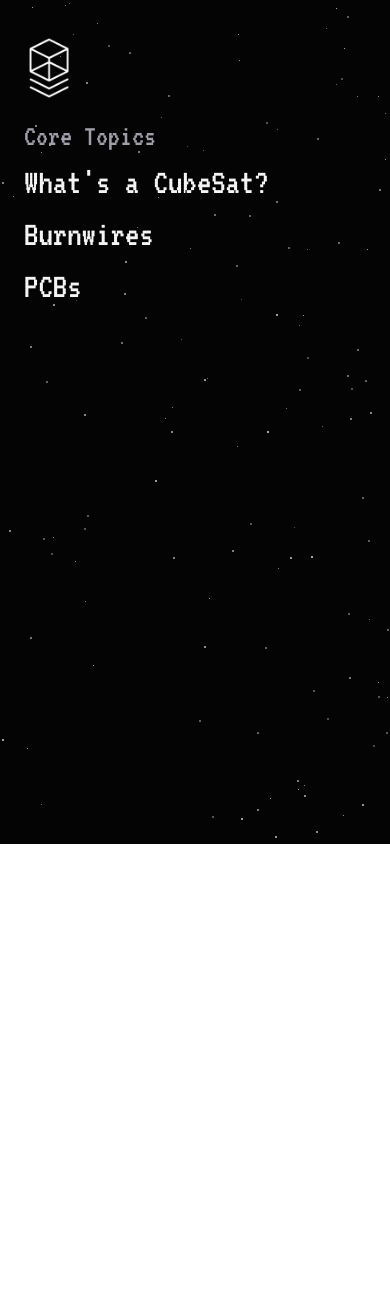
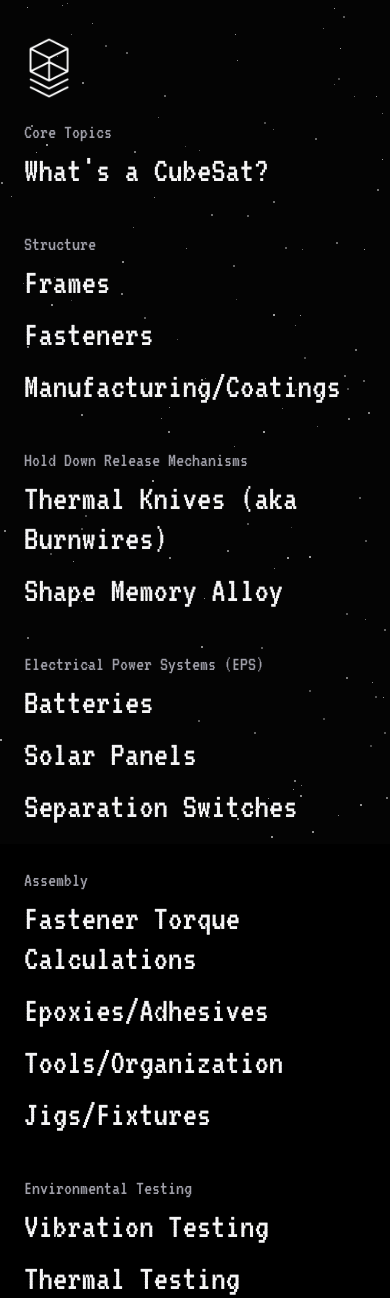
Before and after one commit to CubeSource/website-resources, a Next.js app in the folder resources/: page / in a window 390 px wide. Before the commit the page ends 844 px from the top, so only its background shows below. Built offline with nearby package versions, Linux system fonts and the light colour scheme.

Commit message:
added brett's list of categories

```diff
--- a/resources/app/page.tsx
+++ b/resources/app/page.tsx
@@ -19,7 +19,7 @@ export default function Home() {
   return (
     <div className="relative min-h-dvh bg-black text-zinc-200">
       <StarryBackground />
-      <div className="relative z-10 flex min-h-dvh items-start justify-center pt-8 px-6 sm:pt-16 md:px-10 md:pt-40">
+      <div className="relative z-10 flex min-h-dvh items-start justify-center pt-8 px-6 sm:pt-16 md:px-10 md:py-40">
         <div className="w-full max-w-3xl">
           <Image
             src="/Logo.png"
@@ -41,7 +41,7 @@ export default function Home() {
                 className="space-y-3 md:space-y-4 first:mt-0 mt-10"
               >
                 <h2
-                  className={`${vt323.className} text-3xl text-zinc-400 mt-4 mb-2`}
+                  className={`${vt323.className} text-xl text-zinc-400 mt-4 mb-1`}
                 >
                   {category.name}
                 </h2>
--- a/resources/data/categories.ts
+++ b/resources/data/categories.ts
@@ -19,17 +19,114 @@ export const categories: Category[] = [
           "Break down CubeSat bus architecture, standard form factors, and how power, thermal, and communications budgets map to missions.",
         route: "/docs/foundations",
       },
+    ],
+  },
+  {
+    name: "Structure",
+    items: [
       {
-        title: "Burnwires",
+        title: "Frames",
         description:
-          "Design and deploy release mechanisms, from nichrome selection to deployment sequencing and redundancy.",
-        route: "/docs/components",
+          "Explore structural frame selections, materials, and load paths for CubeSat primary structures.",
+        route: "/docs/structure/frames",
       },
       {
-        title: "PCBs",
+        title: "Fasteners",
         description:
-          "Lay out flight-ready boards, manage stack-ups, grounding, and test plans for CubeSat avionics.",
-        route: "/docs/deployments",
+          "Select fastener materials, thread specs, and retention strategies for flight hardware.",
+        route: "/docs/structure/fasteners",
+      },
+      {
+        title: "Manufacturing/Coatings",
+        description:
+          "Review fabrication considerations, tolerances, and surface treatments for aerospace structures.",
+        route: "/docs/structure/manufacturing-coatings",
+      },
+    ],
+  },
+  {
+    name: "Hold Down Release Mechanisms",
+    items: [
+      {
+        title: "Thermal Knives (aka Burnwires)",
+        description:
+          "Design and qualify nichrome burnwire systems, from power sizing to redundancy planning.",
+        route: "/docs/hdrm/thermal-knives",
+      },
+      {
+        title: "Shape Memory Alloy",
+        description:
+          "Leverage SMA actuators for deployment systems, focusing on control, heating, and reset strategies.",
+        route: "/docs/hdrm/shape-memory-alloy",
+      },
+    ],
+  },
+  {
+    name: "Electrical Power Systems (EPS)",
+    items: [
+      {
+        title: "Batteries",
+        description:
+          "Compare cell chemistries, pack architectures, and battery management for space missions.",
+        route: "/docs/eps/batteries",
+      },
+      {
+        title: "Solar Panels",
+        description:
+          "Model solar arrays, deployables, and power point tracking to feed spacecraft loads.",
+        route: "/docs/eps/solar-panels",
+      },
+      {
+        title: "Separation Switches",
+        description:
+          "Integrate separation switches for launch safety and automated system enabling.",
+        route: "/docs/eps/separation-switches",
+      },
+    ],
+  },
+  {
+    name: "Assembly",
+    items: [
+      {
+        title: "Fastener Torque Calculations",
+        description:
+          "Calculate torque specs and preload requirements to ensure structural integrity.",
+        route: "/docs/assembly/fastener-torque-calculations",
+      },
+      {
+        title: "Epoxies/Adhesives",
+        description:
+          "Select and apply aerospace adhesives with appropriate surface prep and cure cycles.",
+        route: "/docs/assembly/epoxies-adhesives",
+      },
+      {
+        title: "Tools/Organization",
+        description:
+          "Set up cleanroom-friendly tools, kitting, and ESD-safe workflows for integration.",
+        route: "/docs/assembly/tools-organization",
+      },
+      {
+        title: "Jigs/Fixtures",
+        description:
+          "Design and validate jigs and fixtures that support repeatable, precise assembly work.",
+        route: "/docs/assembly/jigs-fixtures",
+      },
+    ],
+  },
+  {
+    name: "Environmental Testing",
+    items: [
+      {
+        title: "Vibration Testing",
+        description:
+          "Plan sine, random, and shock tests, including fixture design and acceptance criteria.",
+        route: "/docs/environmental-testing/vibration-testing",
+      },
+      {
+        title: "Thermal Testing",
+        description:
+          "Execute thermal balance and thermal vacuum campaigns to validate spacecraft performance.",
+        route: "/docs/environmental-testing/thermal-testing",
       },
     ],
   },
```
